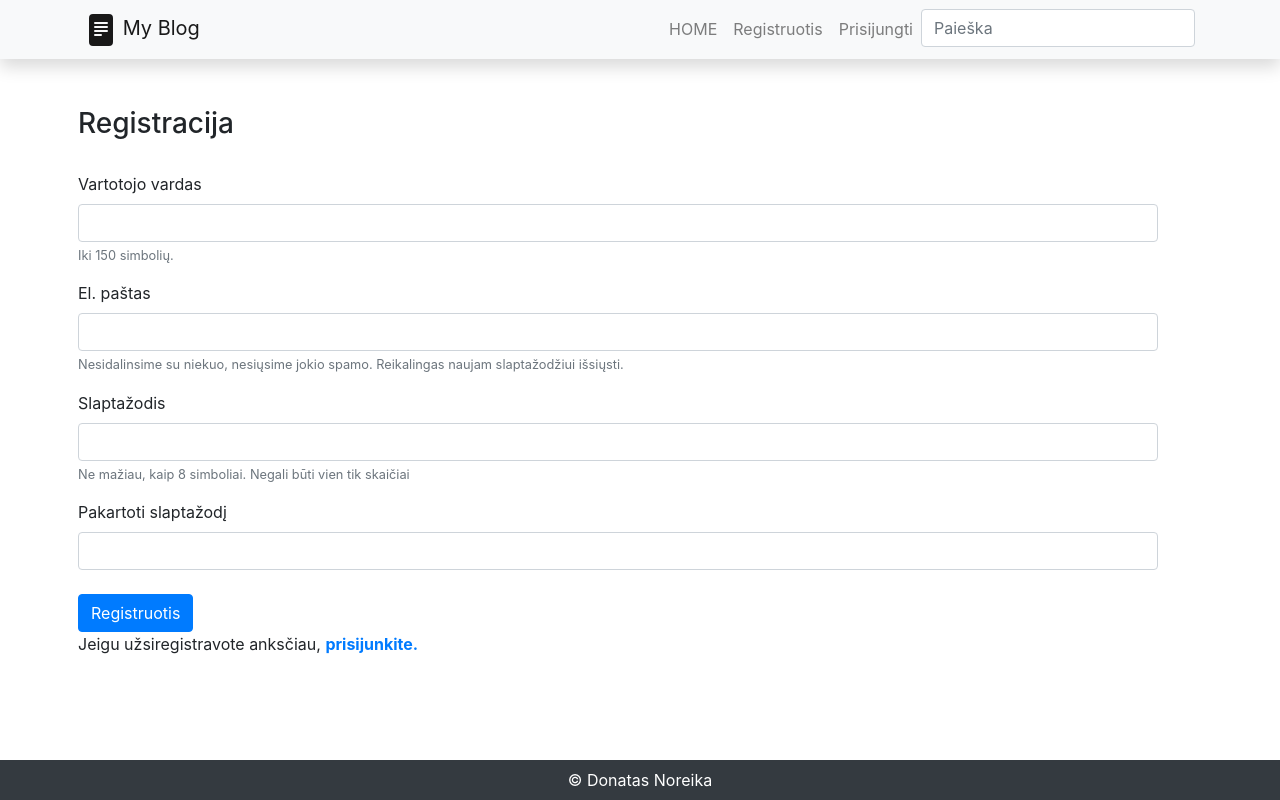
After one commit to DonatasNoreika/myblog_20250620, a Django app: page /register/ in a window 1280 px wide. The commit adds this page. Run offline with Django 5.2, Linux system fonts and the light colour scheme; some libraries are stand-ins or nearby versions.

Commit message:
+Įdėta vartotojo registracija

```diff
--- a/mysite/myblog/templates/base.html
+++ b/mysite/myblog/templates/base.html
@@ -49,6 +49,7 @@
                 </form>
             </li>
           {% else %}
+            <li class="nav-item"><a class="nav-link" href="{% url 'register'%}">Registruotis</a></li>
             <li class="nav-item"><a class="nav-link" href="{% url 'login'%}">Prisijungti</a></li>
           {% endif %}
             <li>
@@ -62,6 +63,14 @@
 </nav>
 
 <div class="container m-5">
+    {% if messages %}
+            {% for message in messages %}
+            <div class="alert alert-{% if message.tags == 'error' %}danger{% elif message.tags == 'info' %}success{% endif %}"
+                 role="alert">
+                {{ message }}
+            </div>
+            {% endfor %}
+    {% endif %}
     {% block "content" %}{% endblock %}
 </div>
 
--- /dev/null
+++ b/mysite/myblog/templates/registration/register.html
@@ -0,0 +1,37 @@
+{% extends "base.html" %}
+
+{% block "title" %}Registracija{% endblock %}
+
+{% block "content" %}
+
+    <div class="container register">
+        <h3>Registracija</h3><br/>
+        <form method="post">
+            {% csrf_token %}
+            <div class="form-group">
+                <label for="username">Vartotojo vardas</label>
+                <input name="username" type="text" class="form-control" id="username" aria-describedby="usernameHelp">
+                <small id="usernameHelp" class="form-text text-muted">Iki 150 simbolių.</small>
+            </div>
+            <div class="form-group">
+                <label for="exampleInputEmail1">El. paštas</label>
+                <input name="email" type="email" class="form-control" id="exampleInputEmail1" aria-describedby="emailHelp">
+                <small id="emailHelp" class="form-text text-muted">Nesidalinsime su niekuo, nesiųsime jokio spamo.
+                    Reikalingas naujam slaptažodžiui išsiųsti. </small>
+            </div>
+            <div class="form-group">
+                <label for="password">Slaptažodis</label>
+                <input name="password" type="password" class="form-control" id="password" aria-describedby="pwdHelp">
+                <small id="pwdHelp" class="form-text text-muted">Ne mažiau, kaip 8 simboliai. Negali būti vien tik
+                    skaičiai</small>
+            </div>
+            <div class="form-group">
+                <label for="password2">Pakartoti slaptažodį</label>
+                <input name="password2" type="password" class="form-control" id="password2" aria-describedby="pwd2Help">
+            </div>
+            <button type="submit" class="btn btn-primary register-button mt-2">Registruotis</button>
+        </form>
+        <p>Jeigu užsiregistravote anksčiau, <a href="{% url 'login' %}"><strong>prisijunkite.</strong></a></p>
+    </div>
+
+{% endblock %}
--- a/mysite/myblog/templates/user_comments.html
+++ b/mysite/myblog/templates/user_comments.html
@@ -2,10 +2,14 @@
 
 {% block "title" %}Tavo komentarai{% endblock %}
 {% block "content" %}
+{% if comments %}
 {% for comment in comments %}
 <p><a href="{% url 'post' comment.post.pk %}">Įrašas: {{ comment.post.title }}</a></p>
 <small class="text-muted">{{ comment.author }}, {{ comment.date | date:"Y-m-d, f" }}</small>
 <p>{{ comment.content }}</p>
 <hr>
 {% endfor %}
+{% else %}
+<p>Komentarų dar nėra</p>
+{% endif %}
 {% endblock %}
--- a/mysite/myblog/templates/user_posts.html
+++ b/mysite/myblog/templates/user_posts.html
@@ -2,6 +2,7 @@
 
 {% block "title" %}Tavo įrašai{% endblock %}
 {% block "content" %}
+{% if posts %}
 {% for post in posts %}
 <article class="media content-section">
     <div class="media-body">
@@ -15,4 +16,7 @@
 </article>
 <hr>
 {% endfor %}
+{% else %}
+<p>Įrašų dar nėra</p>
+{% endif %}
 {% endblock %}
--- a/mysite/myblog/urls.py
+++ b/mysite/myblog/urls.py
@@ -19,7 +19,8 @@ from .views import (PostListView,
                     PostDetailView,
                     UserPostListView,
                     UserCommentListView,
-                    search)
+                    search,
+                    register)
 
 urlpatterns = [
     path("", PostListView.as_view(), name='posts'),
@@ -27,4 +28,5 @@ urlpatterns = [
     path("usercomments/", UserCommentListView.as_view(), name='user_comments'),
     path("posts/<int:pk>", PostDetailView.as_view(), name="post"),
     path('search/', search, name='search'),
+    path('register/', register, name='register'),
 ]
--- a/mysite/myblog/views.py
+++ b/mysite/myblog/views.py
@@ -1,8 +1,12 @@
-from django.shortcuts import render
+from django.shortcuts import render, redirect
 from .models import Post, Comment
 from django.views import generic
 from django.db.models import Q
 from django.contrib.auth.mixins import LoginRequiredMixin
+from django.contrib.auth.forms import User
+from django.views.decorators.csrf import csrf_protect
+from django.contrib import messages
+from django.contrib.auth import password_validation
 
 
 # Create your views here.
@@ -49,3 +53,40 @@ def search(request):
         "posts": posts_search_results,
     }
     return render(request, template_name="search.html", context=context)
+
+
+@csrf_protect
+def register(request):
+    if request.method == "POST":
+        # pasiimame reikšmes iš registracijos formos
+        username = request.POST['username']
+        email = request.POST['email']
+        password = request.POST['password']
+        password2 = request.POST['password2']
+        # tikriname, ar sutampa slaptažodžiai
+        if password == password2:
+            # tikriname, ar neužimtas username
+            if User.objects.filter(username=username).exists():
+                messages.error(request, f'Vartotojo vardas {username} užimtas!')
+                return redirect('register')
+            else:
+                # tikriname, ar nėra tokio pat email
+                if User.objects.filter(email=email).exists():
+                    messages.error(request, f'Vartotojas su el. paštu {email} jau užregistruotas!')
+                    return redirect('register')
+                else:
+                    try:
+                        password_validation.validate_password(password)
+                    except password_validation.ValidationError as e:
+                        for error in e:
+                            messages.error(request, error)
+                        return redirect('register')
+
+                    # jeigu viskas tvarkoje, sukuriame naują vartotoją
+                    User.objects.create_user(username=username, email=email, password=password)
+                    messages.info(request, f'Vartotojas {username} užregistruotas!')
+                    return redirect('login')
+        else:
+            messages.error(request, 'Slaptažodžiai nesutampa!')
+            return redirect('register')
+    return render(request, 'registration/register.html')
```
